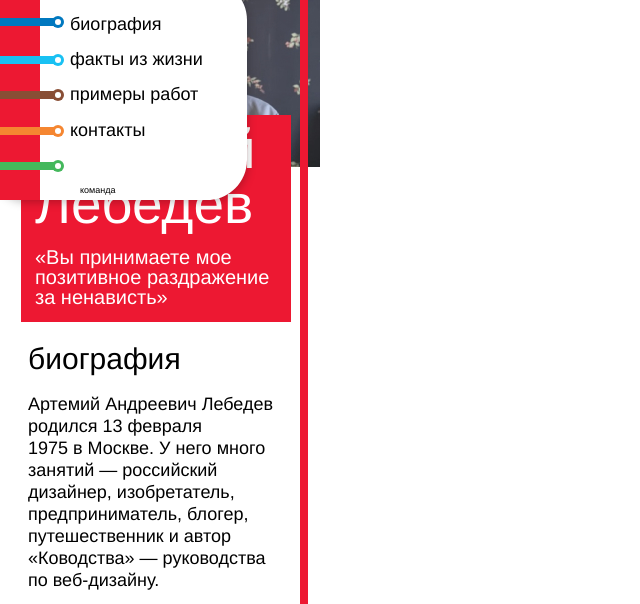
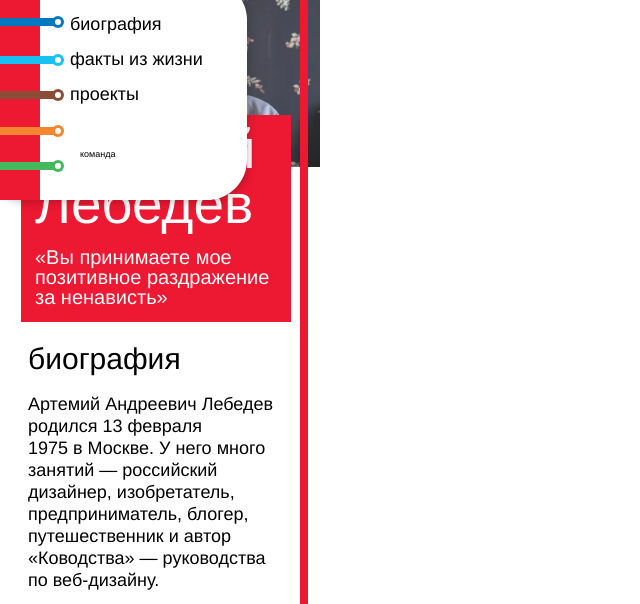
Before and after one commit to EvgeniaVishnevskaya/lebedev_hse20, a plain HTML site: page index.html in a window 1280 px wide. Both pictures are taken after a click on the picture 17 px from the left and 21 px from the top of the page. Shown: the part 62-666 px from the top of the page, without its empty margins (0-640 px from the left). Drawn offline with nearby package versions, Linux system fonts and the light colour scheme; a web font is replaced by a local one.

Commit message:
исправления

```diff
--- a/css/styles.css
+++ b/css/styles.css
@@ -1,20 +1,20 @@
 @import "reset.css";
 @font-face {
     font-family: Moscow Sans Regular;
-    src: url(css/font/12362.ttf);
+    src: url(css/font/12462.ttf);
 }
 * {
     box-sizing: border-box;
     /* margin: 0;
     padding: 0; */
-    font-family: Moscow Sans Regular, 'Helvetica';
+    font-family: Moscow Sans, 'Helvetica';
 }
 
 body {
     background-color: #ffffff;
-    font-family: Moscow Sans Regular, 'Helvetica';
+    font-family: Moscow Sans, 'Helvetica';
+}
 
-}
 a{
   text-decoration: none;
   color: #ED1832;
@@ -75,10 +75,6 @@ a{
     left: -20px;
 }
 
-.otche_nash {
-
-}
-
 .examples_of__works {
     width: 250px;
 }
@@ -101,7 +97,7 @@ a{
     margin-top: 18px;
 }
 
-.otche_nash {
+.lebedev {
     padding-top: 16px;
     position: relative;
     display: inline-block;
--- a/index.html
+++ b/index.html
@@ -25,13 +25,12 @@
           <ul class="navigation_list__container">
             <li class="biography"> <a class="biography_a" href="#biography">биография</a></li>
             <li class="facts"> <a href="#interesting_facts">факты из жизни</a></li>
-            <li class="examples_of__works"> <a href="#work_examples">примеры работ</a></li>
-            <li class="contacts"> <a href="#contacts">контакты</a></li>
+            <li class="examples_of__works"> <a href="#work_examples">проекты</a></li>
             <li class="team"> <a href="#team">команда</a></li>
             <img class="navigation_list__icon" src="img/menu.svg" alt="выделение списка меню">
           </ul>
         </nav>
-        <img class="otche_nash" src="img/otche-nash2.jpg" alt="Отче наш Лебедев">
+        <img class="lebedev" src="img/lebedev.jpg" alt="Лебедев">
         <div class="title_container">
           <div class="title_container__box">
             <h2 class="header_title">Артемий Лебедев</h2>
```
Also changed, not shown: img/lebedev.jpg (renamed from img/otche-nash2.jpg).
